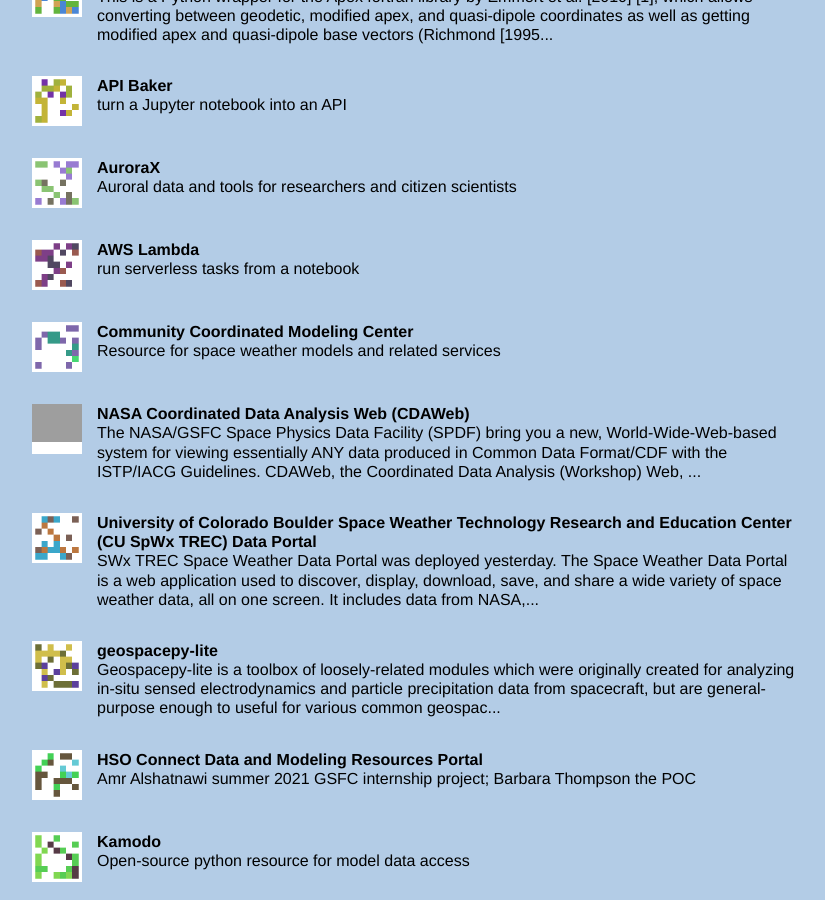
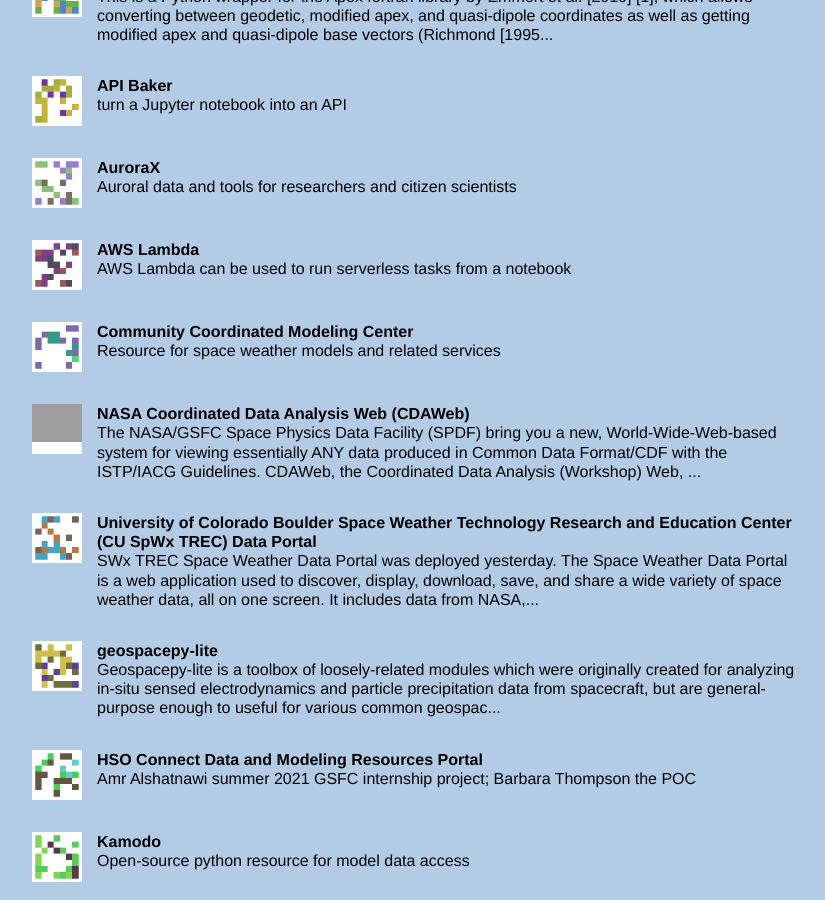
Before and after one commit to agnescameron/HelioKNOW, a Jekyll site: the page built from app/tools.html, in a window 1280 px wide and 900 px high, scrolled down 616 px. Shown: the whole window, without its empty margins (2-827 px from the left). Built offline with Jekyll 4.4.1, drawn with Linux system fonts in a browser that asks for light colours; nearby versions of some CDN libraries; grey boxes are pictures that could not be loaded.

Commit message:
compiled site after edit to markdown files

```diff
--- a/app/index/_tools/aws_lambda.md
+++ b/app/index/_tools/aws_lambda.md
@@ -1,8 +1,8 @@
 ---
 layout: default
-description: run serverless tasks from a notebook
+description: AWS Lambda can be used to run serverless tasks from a notebook
 shortname: aws_lambda
-timestamp: Fri, 04 Feb 2022 17:09:45 GMT
+timestamp: Mon, 14 Feb 2022 15:56:27 GMT
 title: AWS Lambda
 tool/software: AWS Lambda
 uuid: 4965a1b8-11be-43e1-886d-d1eb831db276
```
